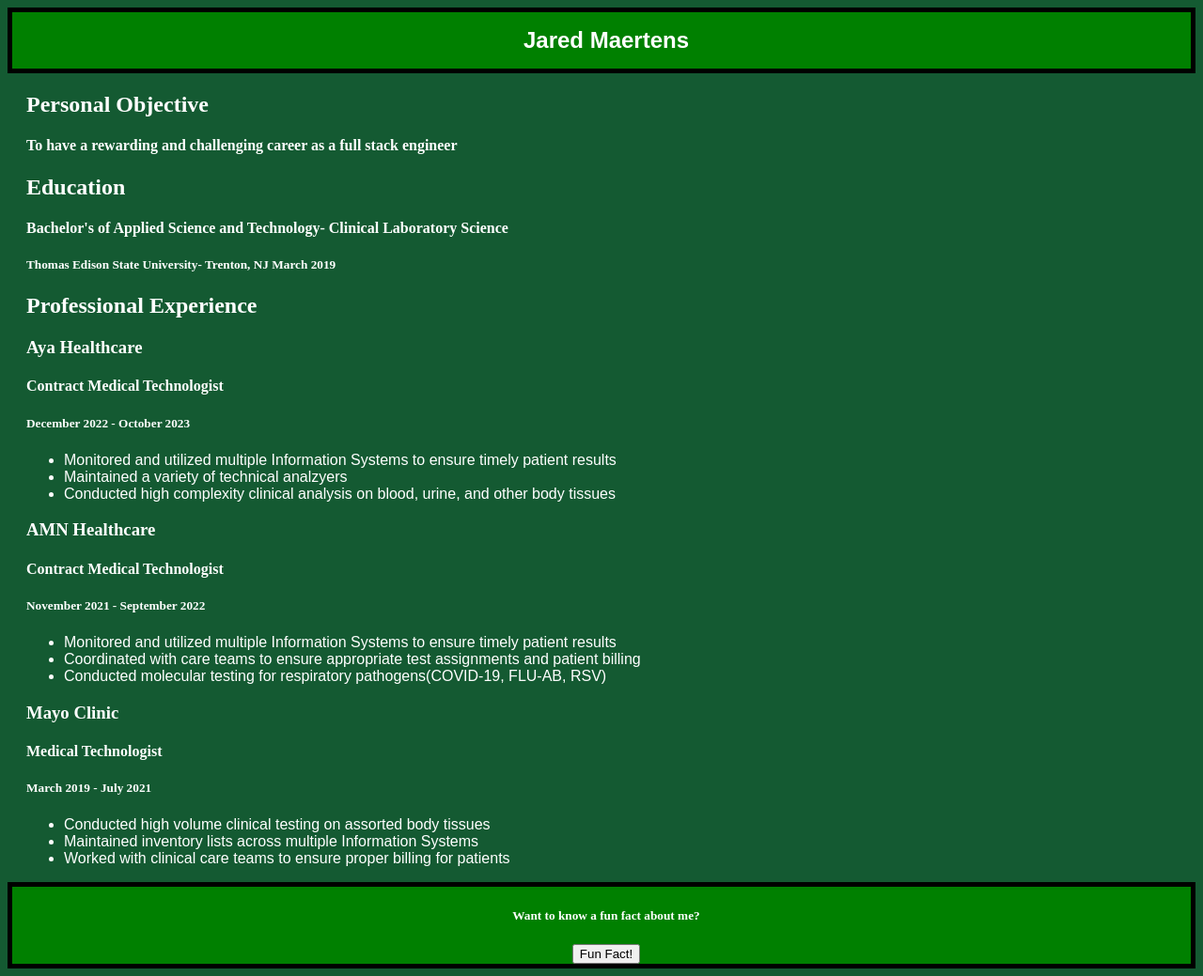
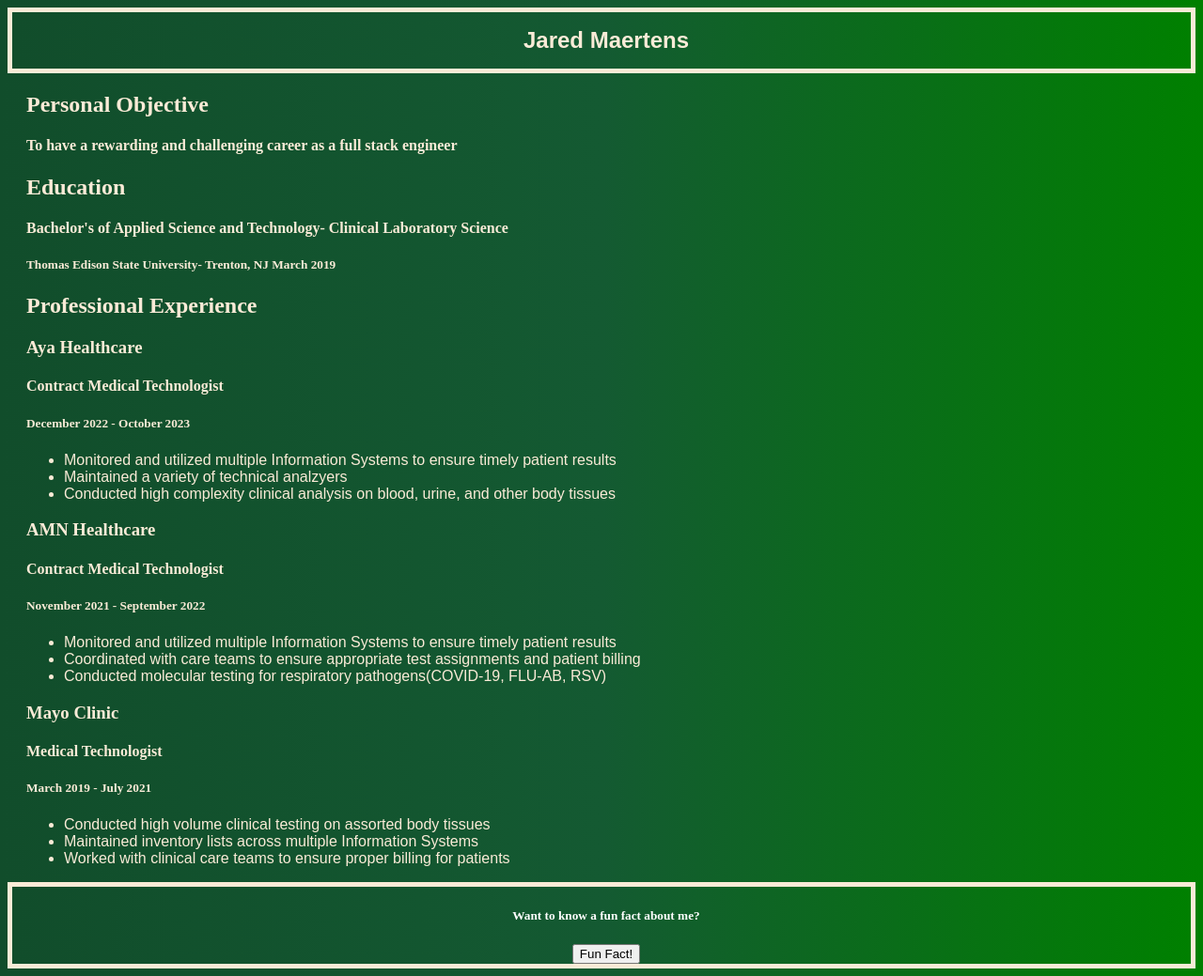
Before and after one commit to JaredtheJames/jaredthejames.github.io, a plain HTML site: page index.html in a window 1280 px wide. Shown: the whole page at 94% size. Drawn offline with Linux system fonts and the light colour scheme.

Commit message:
Update style.css

```diff
--- a/style.css
+++ b/style.css
@@ -1,37 +1,39 @@
 
 body {
   background-color: #145A32;
+  background-image: linear-gradient(to right,#114D2B,#145A32,green);
+}
+
+h1 {
+  color:#FAEBD7;
+  font-size: 24px;
+  font-family: Arial, Helvetica, sans-serif;
 
 }
 
-h1 {
-  color:white;
-  font-size: 24px;
-  font-family: Arial, Helvetica, sans-serif;
-}
-
-p,li {
-  color:white;
+li {
+  color:#FAEBD7;
   font-family: Arial, Helvetica, sans-serif;
 }
 
 .header {
   text-align:center;
-  background-color: green;
+  background-image: linear-gradient(to right,#114D2B,#145A32,green);
   padding-left: 10px;
-  border: 5px solid black;
+  border: 5px solid #FAEBD7;
   color:white;
 }
 
 .exp-header {
-  color:white;
+  color:#FAEBD7;
   margin-left: 20px
+
 }
 
 .footer {
   text-align:center;
-  background: green;
+  background-image: linear-gradient(to right,#114D2B,#145A32,green);
   color: white;
-  border: 5px solid black;
+  border: 5px solid #FAEBD7;
   padding-left: 10px;
 }
```
